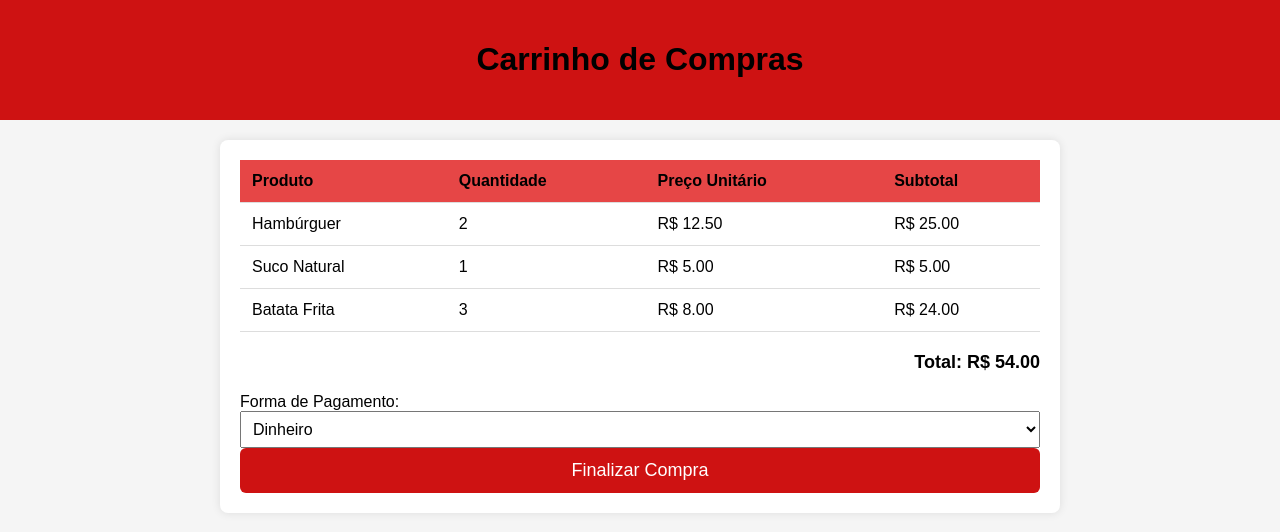
After one commit to JoArthur8/Cantina, a PHP site: page /site_principal/carrinho.php in a window 1280 px wide. The commit adds this page. Shown: the top 532 px of the page. Run offline with PHP 8.4, Linux system fonts and the light colour scheme.

Commit message:
página do carrinho

```diff
--- /dev/null
+++ b/site/site_principal/assets/css/carrinhostyle.css
@@ -0,0 +1,77 @@
+
+body {
+    font-family: Arial, sans-serif;
+    background-color: #f5f5f5;
+    margin: 0;
+    padding: 0;
+}
+
+header {
+    background-color: #CE1212;
+    color: white;
+    text-align: center;
+    padding: 20px 0;
+}
+
+.container {
+    width: 90%;
+    max-width: 800px;
+    margin: 20px auto;
+    background-color: white;
+    padding: 20px;
+    border-radius: 8px;
+    box-shadow: 0 0 10px rgba(0,0,0,0.1);
+}
+
+table {
+    width: 100%;
+    border-collapse: collapse;
+    margin-bottom: 20px;
+}
+
+th, td {
+    padding: 12px;
+    text-align: left;
+    border-bottom: 1px solid #ddd;
+}
+
+th {
+    background-color: #e64646ff;
+}
+
+.total {
+    text-align: right;
+    font-weight: bold;
+    font-size: 18px;
+    margin-top: 10px;
+}
+
+.payment {
+    margin-top: 20px;
+}
+
+.payment select {
+    padding: 8px;
+    width: 100%;
+    font-size: 16px;
+}
+
+.btn {
+    display: block;
+    width: 100%;
+    padding: 12px;
+    background-color: #CE1212;
+    color: white;
+    font-size: 18px;
+    border: none;
+    border-radius: 6px;
+    cursor: pointer;
+}
+
+.btn:hover {
+    background-color: #c01010ff;
+}
+
+h1 {
+    color: black;
+}
--- /dev/null
+++ b/site/site_principal/carrinho.php
@@ -0,0 +1,87 @@
+<!DOCTYPE html>
+<html lang="pt-br">
+<head>
+    <meta charset="UTF-8">
+    <meta name="viewport" content="width=device-width, initial-scale=1.0">
+    <title>Carrinho - CantinEtec</title>
+    <link href="assets/css/carrinhostyle.css" rel="stylesheet">
+</head>
+<body>
+
+<header>
+    <h1>Carrinho de Compras</h1>
+</header>
+
+<div class="container">
+    <table>
+        <thead>
+            <tr>
+                <th>Produto</th>
+                <th>Quantidade</th>
+                <th>Preço Unitário</th>
+                <th>Subtotal</th>
+            </tr>
+        </thead>
+        <tbody id="cart-items">
+            <!-- Os itens do carrinho vão ser inseridos aqui -->
+        </tbody>
+    </table>
+
+    <div class="total">
+        Total: R$ <span id="total-price">0.00</span>
+    </div>
+
+    <div class="payment">
+        <label for="payment-method">Forma de Pagamento:</label>
+        <select id="payment-method">
+            <option value="dinheiro">Dinheiro</option>
+            <option value="cartao">Cartão de Crédito/Débito</option>
+            <option value="pix">PIX</option>
+        </select>
+    </div>
+
+    <button class="btn" onclick="finalizarCompra()">Finalizar Compra</button>
+</div>
+
+<script>
+    // só pro carrinho não ficar vazio (ai é só trocar ou tirar depois)
+    const carrinho = [
+        {nome: "Hambúrguer", quantidade: 2, preco: 12.50},
+        {nome: "Suco Natural", quantidade: 1, preco: 5.00},
+        {nome: "Batata Frita", quantidade: 3, preco: 8.00}
+    ];
+
+    function atualizarCarrinho() {
+        const tbody = document.getElementById("cart-items");
+        tbody.innerHTML = "";
+        let total = 0;
+
+        carrinho.forEach(item => {
+            const subtotal = item.quantidade * item.preco;
+            total += subtotal;
+
+            const tr = document.createElement("tr");
+            tr.innerHTML = `
+                <td>${item.nome}</td>
+                <td>${item.quantidade}</td>
+                <td>R$ ${item.preco.toFixed(2)}</td>
+                <td>R$ ${subtotal.toFixed(2)}</td>
+            `;
+            tbody.appendChild(tr);
+        });
+
+        document.getElementById("total-price").innerText = total.toFixed(2);
+    }
+
+    function finalizarCompra() {
+        const formaPagamento = document.getElementById("payment-method").value;
+        alert(`Compra finalizada!\nForma de pagamento: ${formaPagamento}\nTotal: R$ ${document.getElementById("total-price").innerText}`);
+        // Um alert só pra encher linguiça mesmo
+    }
+
+    // Inicia a função
+    atualizarCarrinho();
+</script>
+
+</body>
+</html>
```
Also changed, not shown: site/site_principal/AAAA.txt (+14 -39 lines), site/site_principal/inicio.php (+5 -5 lines), BancoDeDados/cantina.sql (renamed from BancoDeDados/cantina (2).sql).
